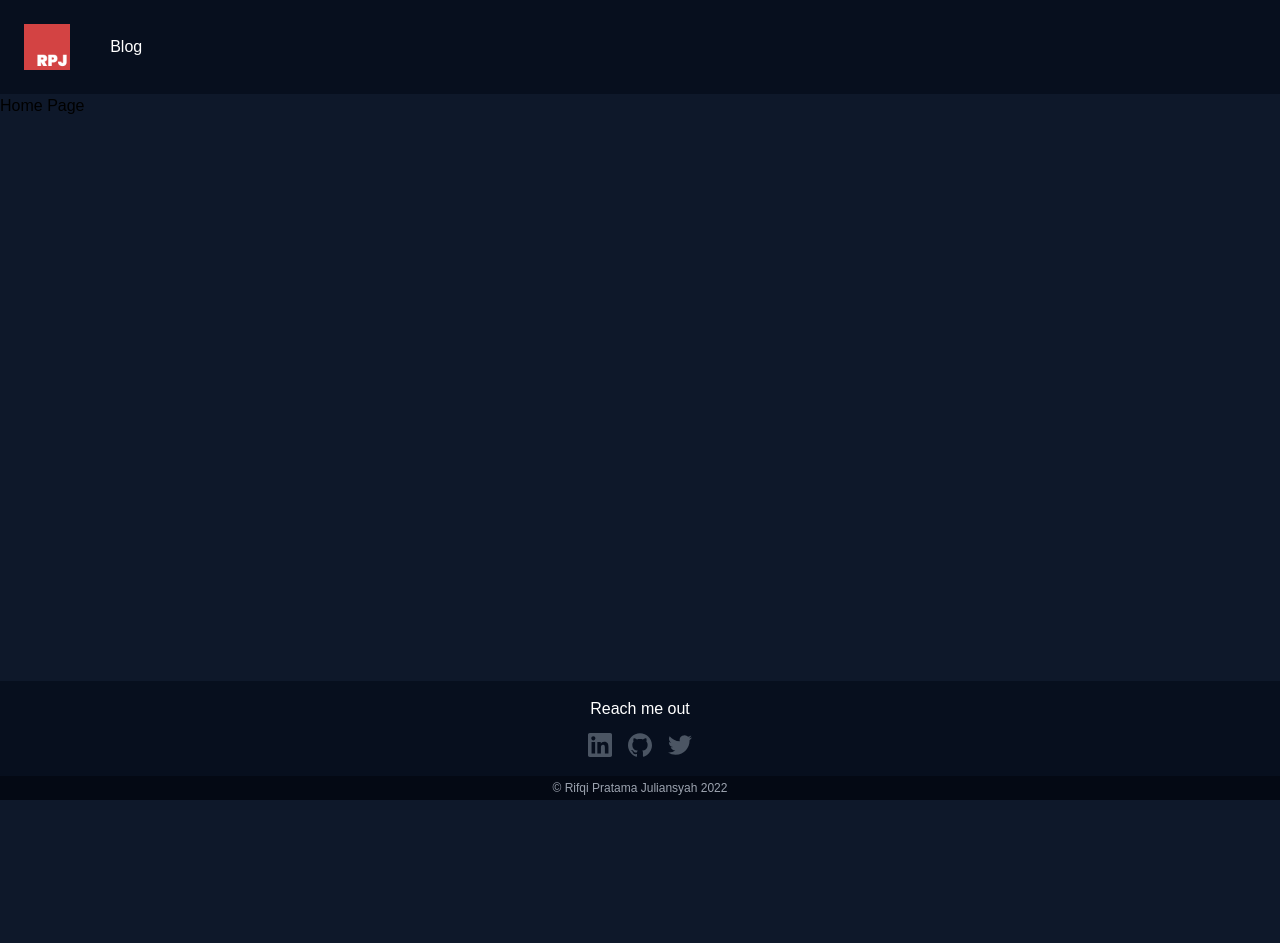
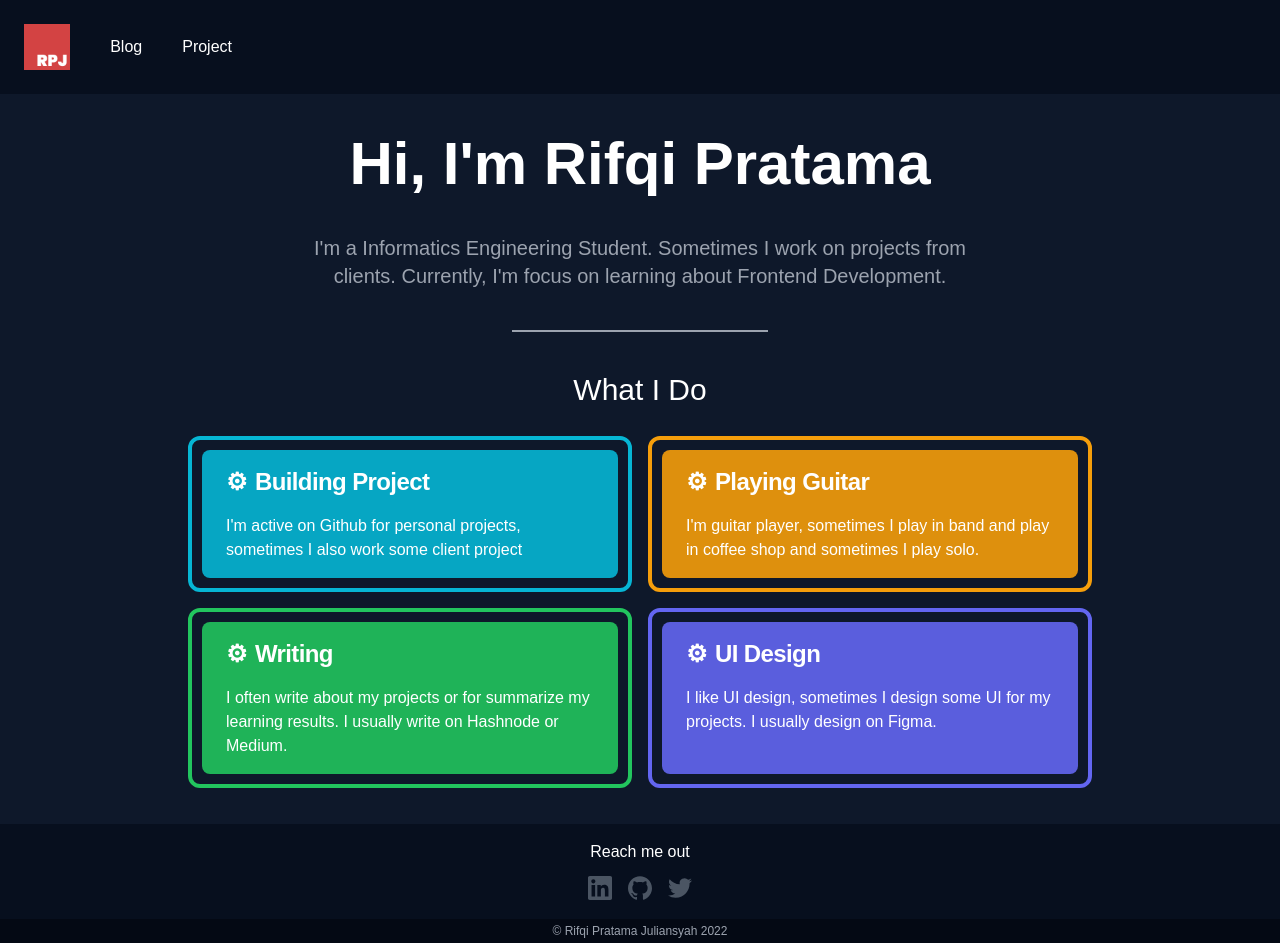
Before and after one commit to juliansyahrifqi/my-website, a React (Create React App) app: page / in a window 1280 px wide. Before the commit the page ends 800 px from the top, so only its background shows below. Built offline with nearby package versions, Linux system fonts and the light colour scheme.

Commit message:
add what i do section

```diff
--- a/src/App.js
+++ b/src/App.js
@@ -2,6 +2,7 @@ import Header from './parts/Header';
 import Home from './pages/Home';
 import Blog from './pages/Blog';
 import Footer from './components/Footer';
+import Project from './pages/Project';
 
 import {BrowserRouter as Router, Route, Routes } from 'react-router-dom';
 
@@ -9,15 +10,18 @@ import {BrowserRouter as Router, Route, Routes } from 'react-router-dom';
 function App() {
   return (
     <Router>
-      <div className="App">
-          <Header />
+      <div className="App flex flex-col h-screen justify-between">
+        <Header />
 
+        <div className="max-w-3xl px-4 mx-auto sm:px-6 xl:max-w-4xl xl:px-0">
           <Routes>
             <Route path="/" element={<Home />} />
             <Route path="/blog" element={<Blog />} />
+            <Route path="/project" element={<Project />} />
           </Routes>
+        </div>
 
-          <Footer />
+        <Footer />
       </div>
     </Router>
   );
--- /dev/null
+++ b/src/components/ActivityCard.js
@@ -0,0 +1,25 @@
+import React from 'react';
+
+function ActivityCard({ activity }) {
+    return (
+      <div
+        className={`cursor-pointer p-[10px] outline outline-4 ${activity.outlineColor} rounded-lg`}
+      >
+        <div
+          className={`py-4 px-6 rounded-lg ${activity.backgroundColor} h-full w-full duration-200`}
+        >
+          <h1 className="text-xl font-bold tracking-tight text-white sm:text-xl md:text-2xl">
+            <span className="pr-2 text-white" role="img" aria-label="wave">
+              {activity.icon}
+            </span>
+            {activity.title}
+          </h1>
+          <p className="text-white font-normal mt-4">
+            {activity.description}
+          </p>
+        </div>
+      </div>
+    );
+}
+
+export default ActivityCard;
--- a/src/components/Footer.js
+++ b/src/components/Footer.js
@@ -2,7 +2,7 @@ import React from 'react';
 
 function Footer() {
     return (
-      <footer className="bg-[#070F1E] text-white text-center fixed inset-x-0 bottom-0 pt-4">
+      <footer className="bg-[#070F1E] text-white text-center pt-4 mt-auto">
         <p>Reach me out</p>
 
         <div className="d-flex inline-flex items-center justify-center mt-3">
--- a/src/components/Navbar.js
+++ b/src/components/Navbar.js
@@ -5,9 +5,7 @@ import { Link } from 'react-router-dom';
 
 function Navbar() {
     return (
-      <nav
-        className="flex justify-between p-2 items-center w-full bg-[#070F1E]"
-      >
+      <nav className="flex justify-between p-2 items-center w-full bg-[#070F1E]">
         <div className="md:container mx-auto">
           <div className="flex justify-between p-4 items-center">
             <div className="logo w-12">
@@ -16,11 +14,13 @@ function Navbar() {
               </Link>
             </div>
 
-            <ul
-              className="flex w-full justify-start text-white font-medium text-center items-center pl-5 text-[#B8BCC2]"
-            >
+            <ul className="flex w-full justify-start text-white font-medium text-center items-center pl-5 text-[#B8BCC2]">
               <li className="mx-5 hover:text-white transition-colors duration-500 cursor-pointer">
                 <Link to={`/blog`}>Blog</Link>
+              </li>
+
+              <li className="mx-5 hover:text-white transition-colors duration-500 cursor-pointer">
+                <Link to={`/project`}>Project</Link>
               </li>
             </ul>
           </div>
--- a/src/pages/Home.js
+++ b/src/pages/Home.js
@@ -1,12 +1,41 @@
 import React from 'react';
 
+import ActivityCard from '../components/ActivityCard';
+
+import { activities } from '../utils/data';
 
 function Home() {
    return (
-        <div>
-            Home Page
-        </div>
-    );
+     <div className="Home">
+       <div className="container mx-auto py-10">
+         <div className="introduction-hero">
+           <h1 className="text-6xl font-bold text-white text-center">
+             Hi, I'm Rifqi Pratama
+           </h1>
+
+           <p className="text-xl text-center md:max-w-2xl text-gray-400 mx-auto font-normal mt-10">
+             I'm a Informatics Engineering Student. Sometimes I work on projects
+             from clients. Currently, I'm focus on learning about Frontend
+             Development.
+           </p>
+         </div>
+
+         <hr className="mt-10 w-64 mx-auto border border-gray-400" />
+
+         <div className="activity">
+           <h1 className="text-center text-3xl text-white font-medium mt-10">
+             What I Do
+           </h1>
+
+           <div className="grid grid-cols-1 md:grid-cols-2 gap-6 mt-8">
+             { activities.map((activity, index) => (
+                 <ActivityCard activity={activity} key={index}/>
+             ))}
+           </div>
+         </div>
+       </div>
+     </div>
+   );
 }
 
 export default Home;
--- /dev/null
+++ b/src/pages/Project.js
@@ -0,0 +1,11 @@
+import React from 'react';
+
+function Project(props) {
+    return (
+        <div>
+            Project Page
+        </div>
+    );
+}
+
+export default Project;
--- /dev/null
+++ b/src/utils/data.js
@@ -0,0 +1,33 @@
+export const activities = [
+  {
+    title: "Building Project",
+    icon: "⚙",
+    outlineColor: "outline-cyan-500",
+    backgroundColor: "bg-cyan-500/[0.9]",
+    description: ` I'm active on Github for personal
+            projects, sometimes I also work some client project`,
+  },
+  {
+    title: "Playing Guitar",
+    icon: "⚙",
+    outlineColor: "outline-amber-500",
+    backgroundColor: "bg-amber-500/[0.9]",
+    description: `I'm guitar player, sometimes I play in band and play in coffee shop and sometimes
+            I play solo.`,
+  },
+  {
+    title: "Writing",
+    icon: "⚙",
+    outlineColor: "outline-green-500",
+    backgroundColor: "bg-green-500/[0.9]",
+    description: ` I often write about my projects or for summarize my learning results. I usually write on
+            Hashnode or Medium.`,
+  },
+  {
+    title: "UI Design",
+    icon: "⚙",
+    outlineColor: "outline-indigo-500",
+    backgroundColor: "bg-indigo-500/[0.9]",
+    description: ` I like UI design, sometimes I design some UI for my projects. I usually design on Figma.`,
+  },
+];
--- a/tailwind.config.js
+++ b/tailwind.config.js
@@ -1,11 +1,7 @@
 module.exports = {
   content: ["./src/**/*.{js,jsx,ts,tsx}"],
   theme: {
-    extend: {
-      colors: {
 
-      },
-    },
   },
   plugins: [],
 };
```
Also changed, not shown: src/index.css (line endings or trailing spaces).
